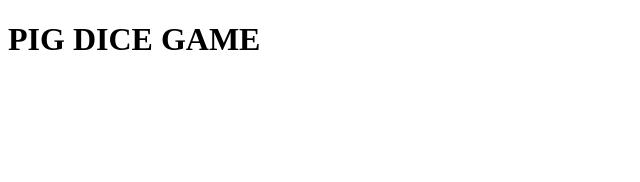
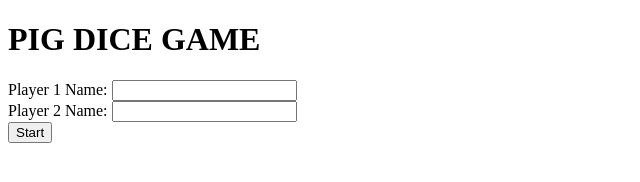
Before and after one commit to nuriath/Pig-Dice-Game, a plain HTML site: page index.html in a window 1280 px wide. Shown: the whole page, without its empty margins (0-640 px from the left). Drawn offline with Linux system fonts and the light colour scheme.

Commit message:
add form tag in html file

```diff
--- a/index.html
+++ b/index.html
@@ -10,6 +10,18 @@
     <div class="container">
         <div class="jumbotron">
             <h1>PIG DICE GAME</h1>
+
+        <form id="player-1">
+            <div class="form-group">
+                <label for="player1Name">Player 1 Name:</label>
+                <input required class="playerName form-control" type="text">
+            </div>
+             <div class="form-group">
+                 <label for="player1Name">Player 2 Name:</label>
+                 <input required class="player2Name form-control" type="text">
+             </div>
+        </form>
+        <button id="start" class="btn-info bnt">Start</button>
         </div>
     </div>
 
```
